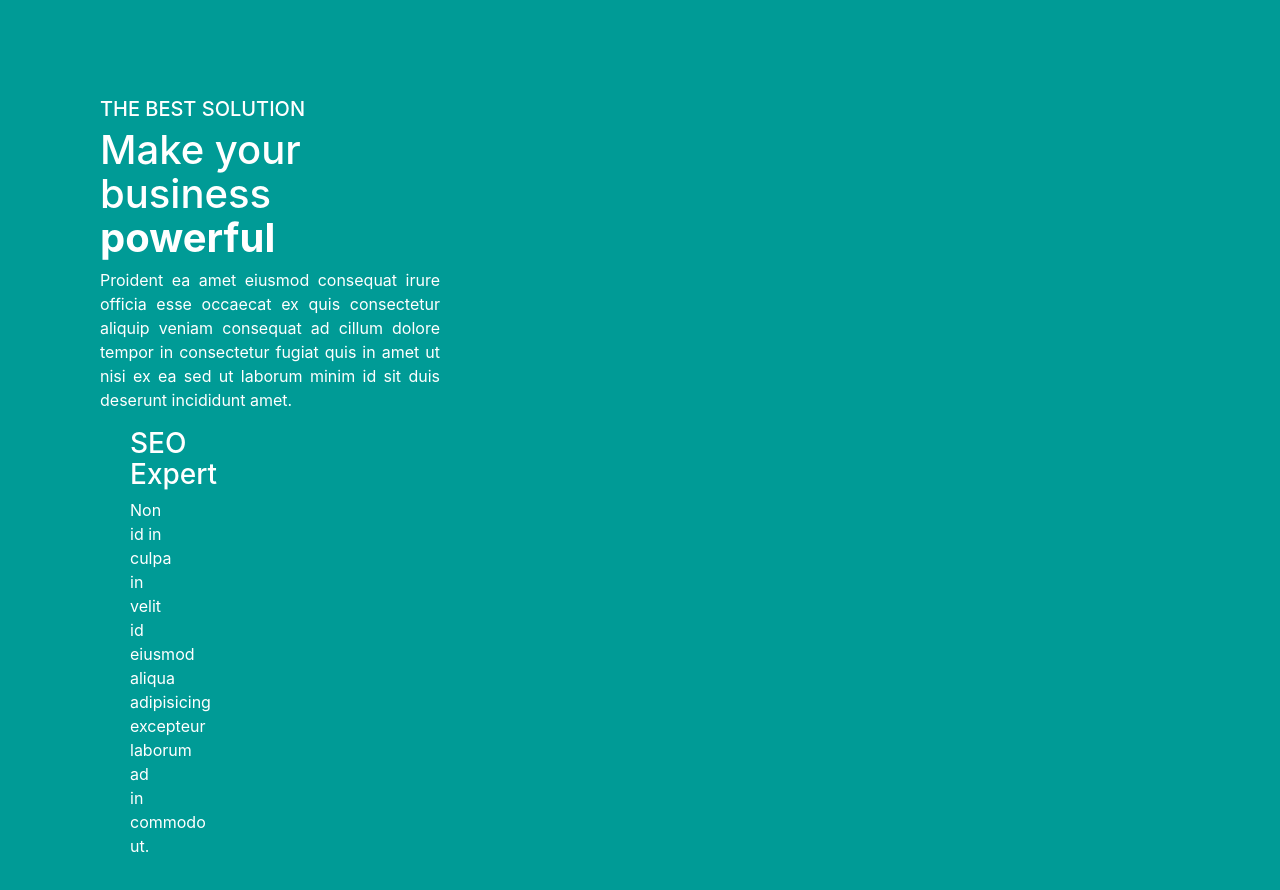
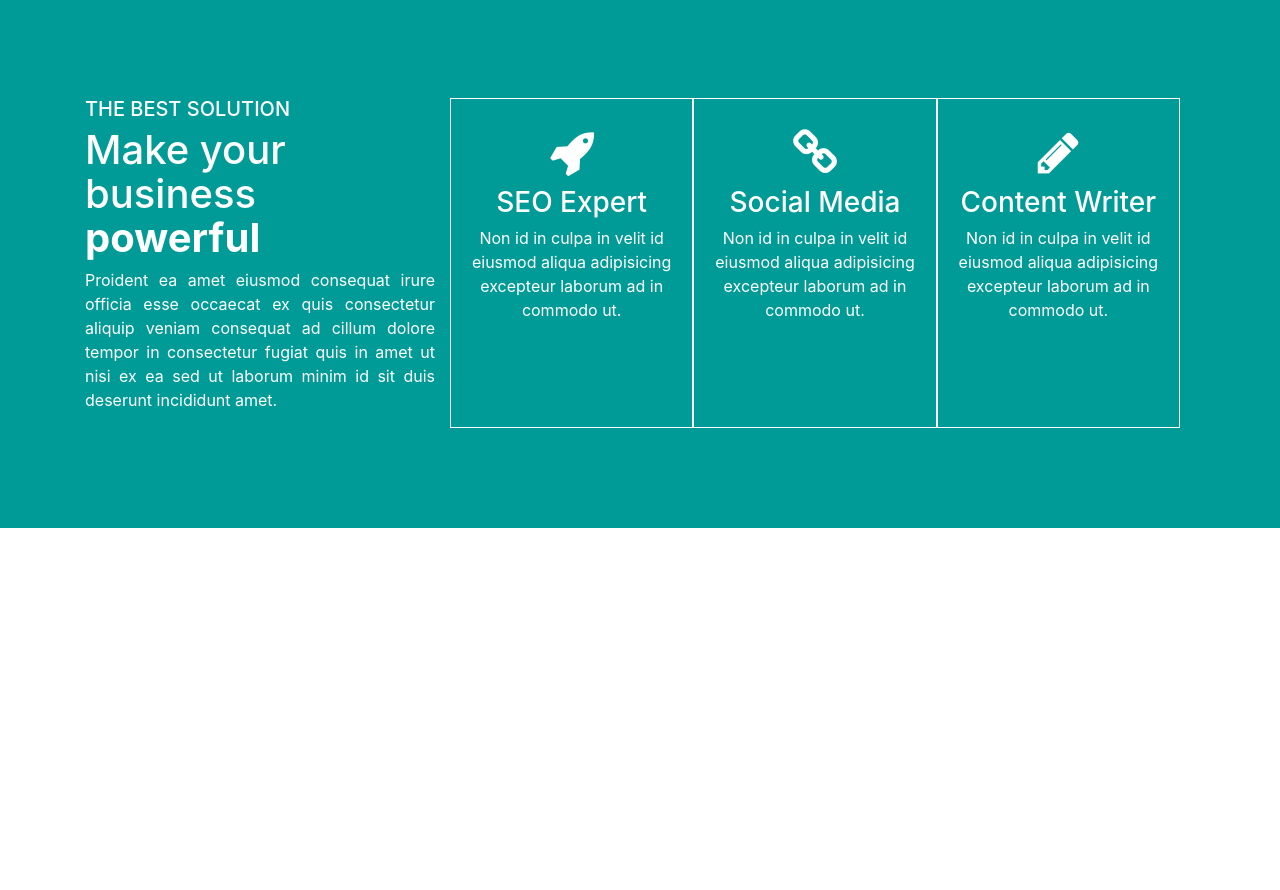
Before and after one commit to WanderleiLopes/cda2, a plain HTML site: page index.html in a window 1280 px wide. Shown: the part 690-1580 px from the top of the page. After the commit the page ends 1218 px from the top, so only its background shows below. Drawn offline with nearby package versions, Linux system fonts and the light colour scheme.

Commit message:
Terceiro commit
Parei aqui ( SOBRE )

```diff
--- a/index.html
+++ b/index.html
@@ -1,5 +1,6 @@
 <!doctype html>
 <html lang="en">
+
 <head>
     <!-- Required meta tags -->
     <meta charset="utf-8">
@@ -15,6 +16,7 @@
     <link rel="stylesheet" type="text/css" href="css/style.css">
     <title>creative digital agency</title>
 </head>
+
 <body>
     <!-- NavBar -->
 
@@ -40,35 +42,49 @@
                     <a class="nav-link" href="#">Testimonial</a>
                 </li>
                 <li class="nav-item">
-                 <a class="nav-link" href="#">Parei aqui 10:54 min</a>
+                    <a class="nav-link" href="#">Parei aqui 14:30 min</a>
                 </li>
             </ul>
         </div>
     </nav>
-<!-- ./wind of navbar -->
+    <!-- ./end of navbar -->
 
     <!-- Header Section -->
     <section class="header">
         <h1><b>Creative</b> Digital Agency</h1>
     </section>
-<!-- Wind of header section -->
+    <!-- end of header section -->
 
-<!-- About section -->
+    <!-- About section ( SOBRE )-->
     <section class="about">
         <div class="container">
+            <div class="row">
                 <div class="col-md-4">
                     <h5>THE BEST SOLUTION</h5>
                     <h1>Make your business <b>powerful</b></h1>
                     <p class="text-justify">Proident ea amet eiusmod consequat irure officia esse occaecat ex quis consectetur aliquip veniam consequat ad cillum dolore tempor in consectetur fugiat quis in amet ut nisi ex ea sed ut laborum minim id sit duis deserunt incididunt amet.</p>
-             <div class="col-md-8">
-                 <div class="col-md-4">
+                </div>
+                <div class="col-md-8 row">
+                    <div class="col-md-4 feature">
+                        <i class="fa fa-rocket fa-3x" aria-hidden="true"></i>
                         <h3>SEO Expert</h3>
+                        <p>Non id in culpa in velit id eiusmod aliqua adipisicing excepteur laborum ad in commodo ut.</p>
+                    </div>
+                    <div class="col-md-4 feature">
+                        <i class="fa fa-link fa-3x" aria-hidden="true"></i>
+                        <h3>Social Media</h3>
+                        <p>Non id in culpa in velit id eiusmod aliqua adipisicing excepteur laborum ad in commodo ut.</p>
+                    </div>
+                    <div class="col-md-4 feature">
+                        <i class="fa fa-pencil fa-3x" aria-hidden="true"></i>
+                        <h3>Content Writer</h3>
                         <p>Non id in culpa in velit id eiusmod aliqua adipisicing excepteur laborum ad in commodo ut.</p>
                     </div>
                 </div>
             </div>
         </div>
     </section>
+<!-- end of about section -->
 
     <!-- Optional JavaScript -->
     <!-- jQuery first, then Bootstrap JS -->
@@ -77,7 +93,14 @@
     <script src="js/bootstrap.min.js"></script>
     <!-- AOS js -->
     <script src="aos/dist/aos.js"></script>
+    <script src="text/javascript">
+    // parallax
+        // $(document).scroll[function()
+
+         //$(document).scroll(function(){
+          //   war Move = $
+
+    </script>
 </body>
 </html>
-
-<!-- PAREI AQUI MINUTO:  10:54 -->
+<!-- PAREI AQUI MINUTO:  14:30->
```
Lines whose indentation alone changed are shown as unchanged.
